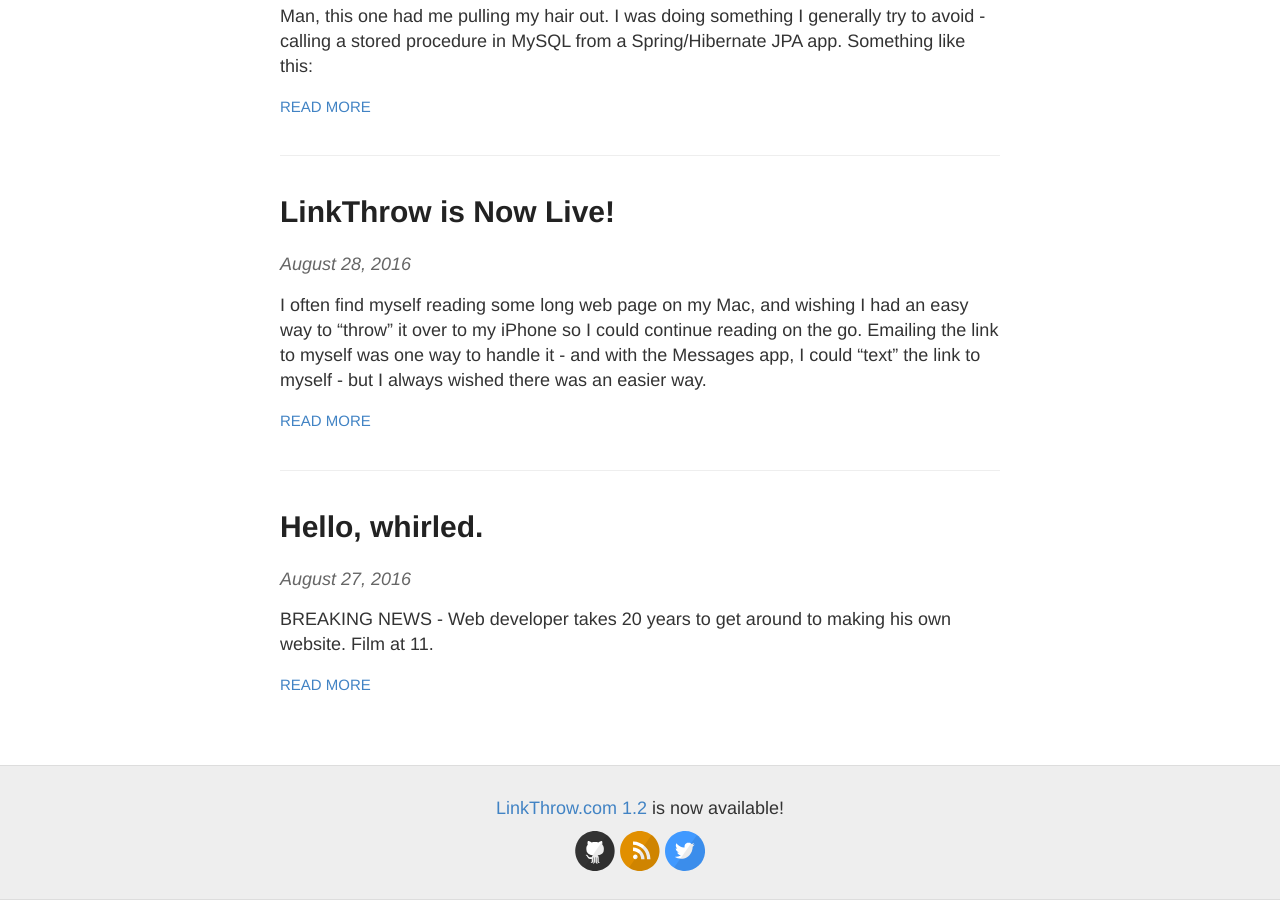
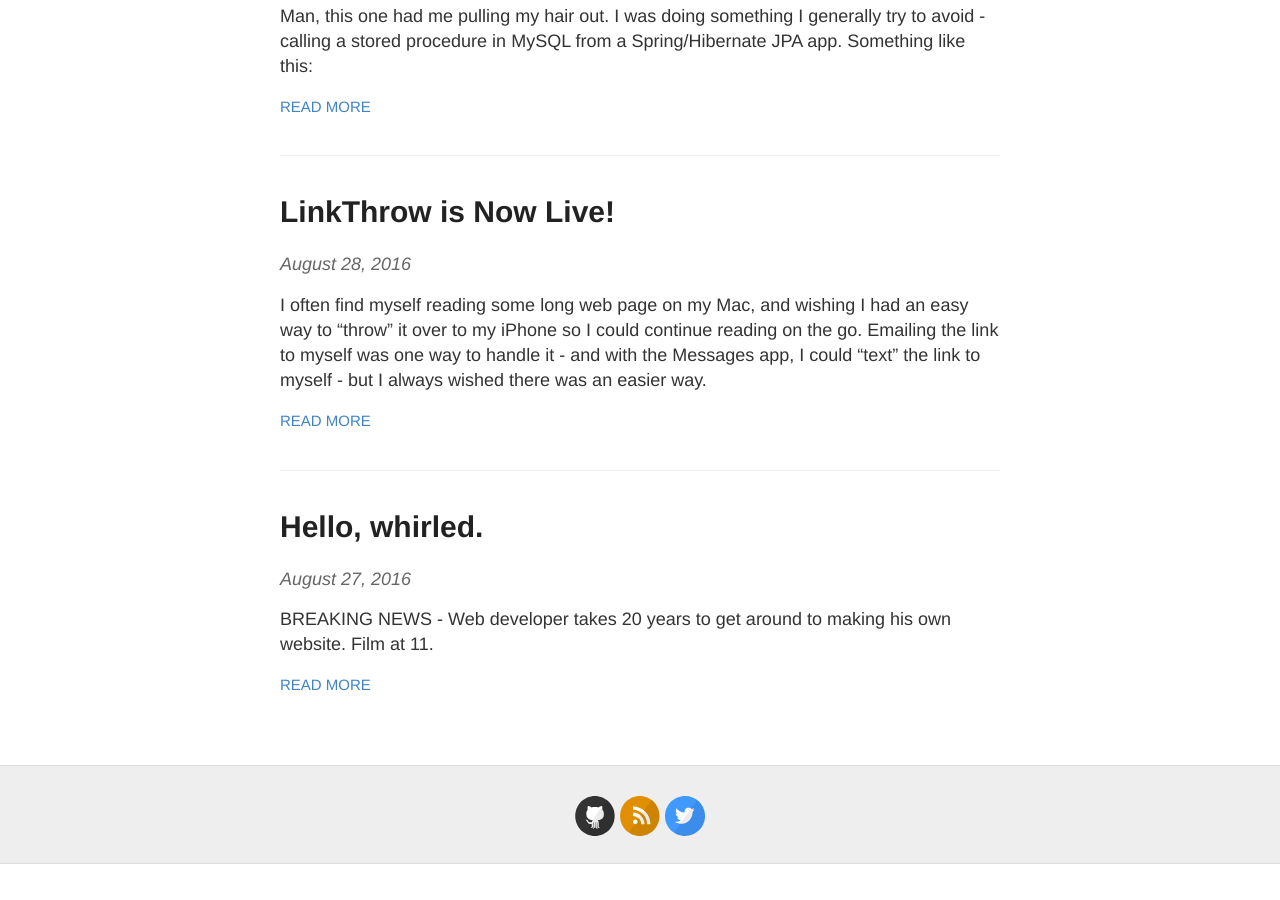
Before and after one commit to richthibault/richthibault.github.io, a Jekyll site: the page built from index.html, in a window 1280 px wide and 900 px high, scrolled down 1019 px. Built offline with Jekyll 4.4.1, drawn with Linux system fonts in a browser that asks for light colours; after the commit the page ends 1883 px from its top, so only the background shows below that.

Commit message:
Update default.html

```diff
--- a/_layouts/default.html
+++ b/_layouts/default.html
@@ -44,7 +44,6 @@
       <div class="container">
         <footer class="footer">
           <div style="margin:10px">
-          <a href="https://www.linkthrow.com" target="_blank">LinkThrow.com 1.2</a> is now available!
           </div>
           {% include svg-icons.html %}
         </footer>
```
